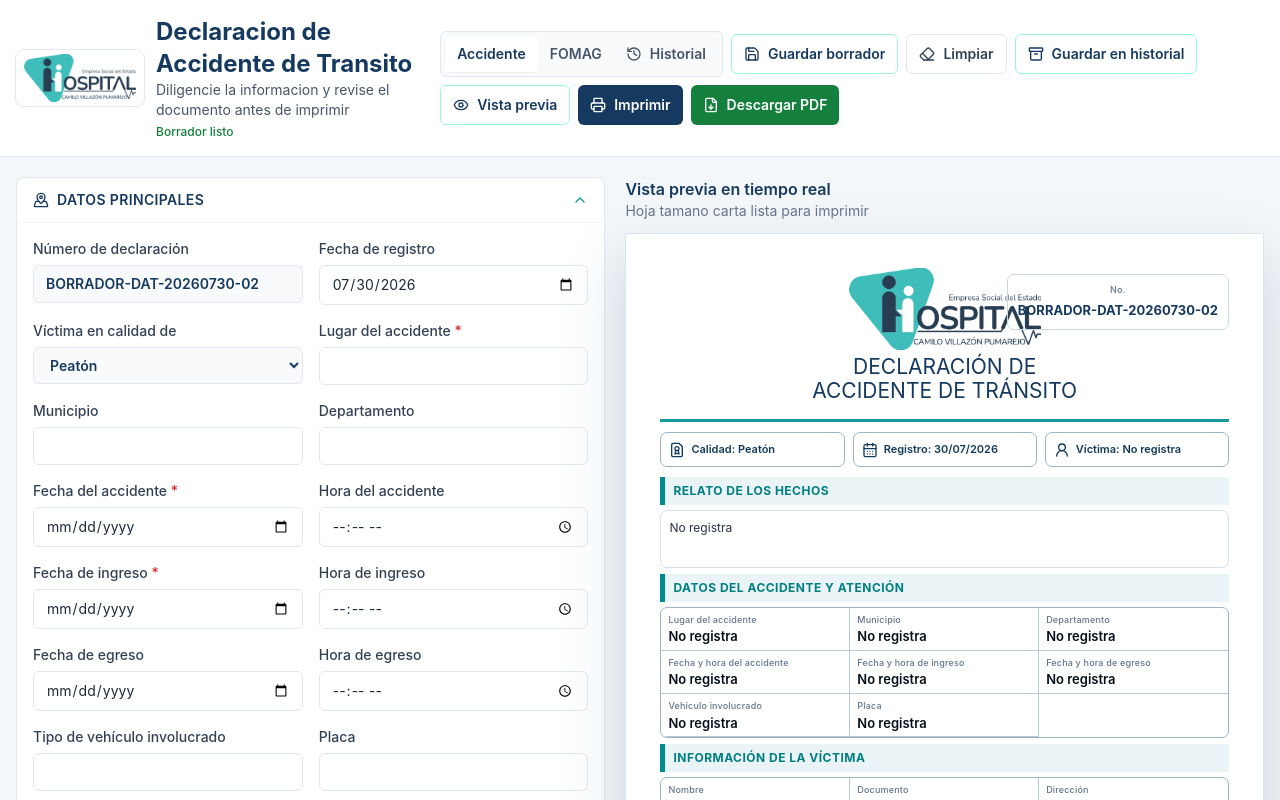
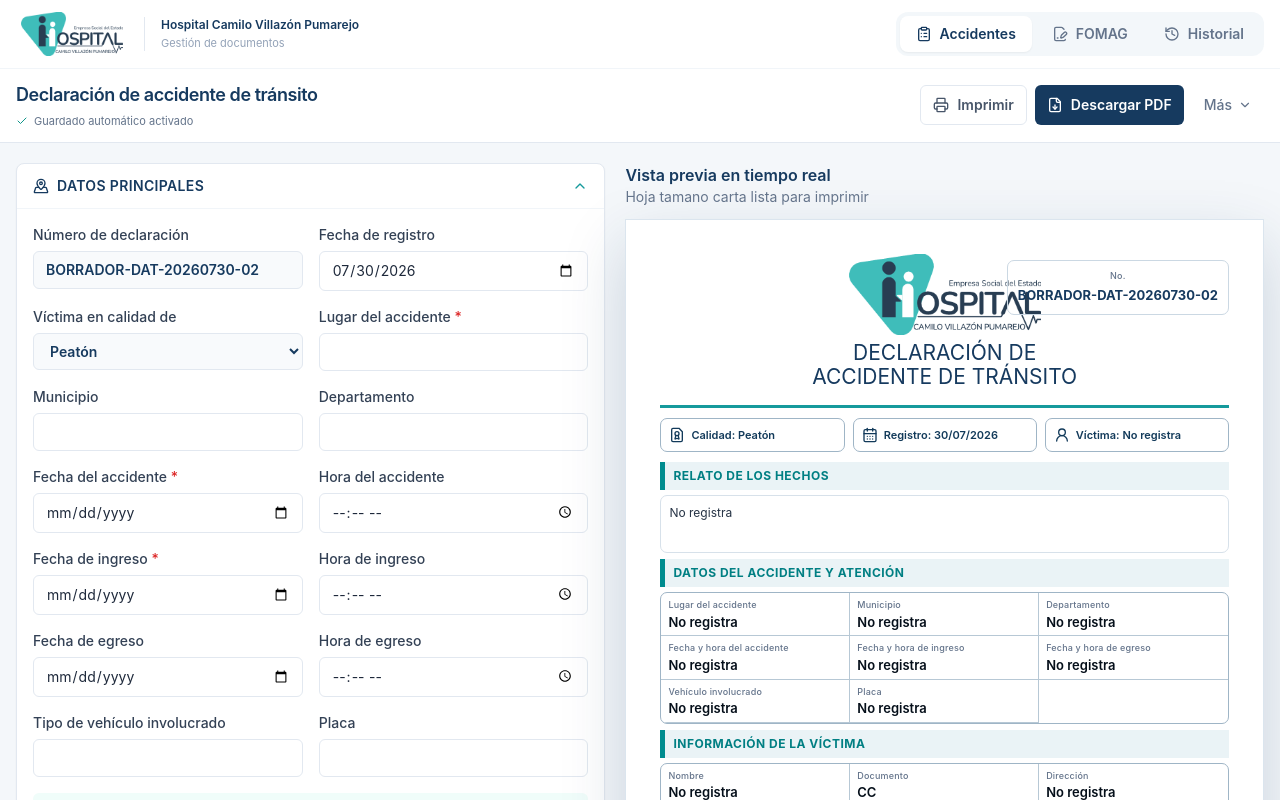
Before and after one commit to romariomartinez/Accidentes, a React (Vite) app: page / in a window 1280 px wide. Shown: the top 800 px of the page. Built offline with nearby package versions, Linux system fonts and the light colour scheme.

Commit message:
Simplifica cabecera y agrupa acciones secundarias

```diff
--- a/public/sw.js
+++ b/public/sw.js
@@ -1,4 +1,4 @@
-const CACHE_NAME = 'accidentes-app-v15';
+const CACHE_NAME = 'accidentes-app-v16';
 const APP_SHELL = ['/', '/manifest.webmanifest', '/hospital-logo.bmp', '/pwa-icon-192.png', '/pwa-icon-512.png'];
 
 self.addEventListener('install', (event) => {
--- a/src/components/AppHeader.tsx
+++ b/src/components/AppHeader.tsx
@@ -1,5 +1,5 @@
-import { Archive, Eraser, History, Save } from 'lucide-react';
-import { PrintActions } from './PrintActions';
+import { useEffect, useRef } from 'react';
+import { Archive, Check, ChevronDown, ClipboardList, Eraser, Eye, FileDown, FileSignature, History, Printer, Save } from 'lucide-react';
 
 export type AppModule = 'accident' | 'fomag' | 'history';
 
@@ -16,81 +16,89 @@ interface AppHeaderProps {
   busy: boolean;
 }
 
-export const AppHeader = ({
-  savedAt,
-  activeModule,
-  onModuleChange,
-  onSave,
-  onClear,
-  onPreview,
-  onPrint,
-  onPdf,
-  onArchive,
-  busy,
-}: AppHeaderProps) => (
-  <header className="app-chrome sticky top-0 z-30 border-b border-slate-200 bg-white/95 backdrop-blur">
-    <div className="mx-auto flex max-w-[1500px] flex-col gap-4 px-4 py-4 lg:flex-row lg:items-center lg:justify-between">
-      <div className="flex items-center gap-3">
-        <div className="flex h-14 w-32 shrink-0 items-center justify-center rounded-lg bg-white p-1 shadow-sm ring-1 ring-slate-200">
-          <img src="/hospital-logo.bmp" alt="Hospital Camilo Villazon Pumarejo" className="max-h-full max-w-full object-contain" />
-        </div>
-        <div>
-          <h1 className="text-xl font-bold text-hospital-navy md:text-2xl">
-            {activeModule === 'history' ? 'Historial de documentos' : activeModule === 'accident' ? 'Declaracion de Accidente de Transito' : 'Firmas Usuarios FOMAG'}
-          </h1>
-          <p className="text-sm text-slate-600">
-            {activeModule === 'history' ? 'Consulte los documentos guardados de Accidentes y FOMAG' : activeModule === 'accident'
-              ? 'Diligencie la informacion y revise el documento antes de imprimir'
-              : 'Genere el consentimiento para imprimir y firmar a mano'}
-          </p>
-          {activeModule !== 'history' ? <p className="mt-1 text-xs font-medium text-hospital-green">
-            {savedAt ? `Cambios guardados ${new Date(savedAt).toLocaleTimeString('es-CO')}` : 'Borrador listo'}
-          </p> : null}
+const modules = [
+  { id: 'accident', label: 'Accidentes', icon: ClipboardList },
+  { id: 'fomag', label: 'FOMAG', icon: FileSignature },
+  { id: 'history', label: 'Historial', icon: History },
+] as const;
+const titles: Record<AppModule, string> = {
+  accident: 'Declaración de accidente de tránsito',
+  fomag: 'Consentimiento FOMAG',
+  history: 'Historial de documentos',
+};
+
+export const AppHeader = ({ savedAt, activeModule, onModuleChange, onSave, onClear, onPreview, onPrint, onPdf, onArchive, busy }: AppHeaderProps) => {
+  const menu = useRef<HTMLDetailsElement>(null);
+  useEffect(() => {
+    const outside = (event: PointerEvent) => {
+      if (event.target instanceof Node && !menu.current?.contains(event.target)) menu.current?.removeAttribute('open');
+    };
+    const escape = (event: KeyboardEvent) => {
+      if (event.key === 'Escape' && menu.current?.open) {
+        menu.current.removeAttribute('open');
+        menu.current.querySelector('summary')?.focus();
+      }
+    };
+    document.addEventListener('pointerdown', outside);
+    document.addEventListener('keydown', escape);
+    return () => {
+      document.removeEventListener('pointerdown', outside);
+      document.removeEventListener('keydown', escape);
+    };
+  }, []);
+  const action = (callback: () => void) => {
+    menu.current?.removeAttribute('open');
+    callback();
+  };
+
+  return (
+    <header className="app-chrome app-header sticky top-0 z-30 border-b border-slate-200 bg-white/95 backdrop-blur">
+      <div className="border-b border-slate-100">
+        <div className="header-brand-row mx-auto flex max-w-[1500px] items-center justify-between gap-4 px-4 py-3">
+          <div className="flex min-w-0 items-center gap-4">
+            <img src="/hospital-logo.bmp" alt="Hospital Camilo Villazón Pumarejo" className="h-11 w-28 shrink-0 object-contain" />
+            <div className="hidden border-l border-slate-200 pl-4 sm:block">
+              <p className="text-xs font-semibold text-hospital-navy">Hospital Camilo Villazón Pumarejo</p>
+              <p className="mt-0.5 text-[11px] text-slate-400">Gestión de documentos</p>
+            </div>
+          </div>
+          <nav aria-label="Módulos" className="header-navigation flex gap-1 rounded-xl bg-slate-100/80 p-1">
+            {modules.map(({ id, label, icon: Icon }) => (
+              <button key={id} type="button" disabled={busy} aria-current={activeModule === id ? 'page' : undefined}
+                onClick={() => action(() => onModuleChange(id))}
+                className={`inline-flex items-center justify-center gap-2 rounded-lg px-3 py-2 text-xs font-semibold transition focus-visible:outline focus-visible:outline-2 focus-visible:outline-offset-2 focus-visible:outline-teal-600 md:px-4 md:text-sm ${activeModule === id ? 'bg-white text-hospital-navy shadow-sm' : 'text-slate-500 hover:bg-white/60 hover:text-hospital-navy'}`}>
+                <Icon className="h-4 w-4" /><span>{label}</span>
+              </button>
+            ))}
+          </nav>
         </div>
       </div>
-
-      <div className="flex flex-wrap items-center gap-2">
-        <div className="flex rounded-md border border-slate-200 bg-slate-50 p-1">
-          <button
-            type="button"
-            disabled={busy}
-            onClick={() => onModuleChange('accident')}
-            className={`rounded px-3 py-2 text-sm font-semibold ${activeModule === 'accident' ? 'bg-white text-hospital-navy shadow-sm' : 'text-slate-600'}`}
-          >
-            Accidente
-          </button>
-          <button
-            type="button"
-            disabled={busy}
-            onClick={() => onModuleChange('fomag')}
-            className={`rounded px-3 py-2 text-sm font-semibold ${activeModule === 'fomag' ? 'bg-white text-hospital-navy shadow-sm' : 'text-slate-600'}`}
-          >
-            FOMAG
-          </button>
-          <button
-            type="button"
-            disabled={busy}
-            aria-pressed={activeModule === 'history'}
-            onClick={() => onModuleChange('history')}
-            className={`inline-flex items-center gap-2 rounded px-3 py-2 text-sm font-semibold ${activeModule === 'history' ? 'bg-white text-hospital-navy shadow-sm' : 'text-slate-600'}`}
-          >
-            <History className="h-4 w-4" />Historial
-          </button>
+      <div className="header-toolbar mx-auto flex max-w-[1500px] flex-wrap items-center justify-between gap-3 px-4 py-3">
+        <div className="min-w-0">
+          <h1 className="text-base font-semibold tracking-tight text-hospital-navy md:text-lg">{titles[activeModule]}</h1>
+          {activeModule !== 'history' ? (
+            <p className="mt-1 flex items-center gap-1.5 text-[11px] text-slate-500" title={savedAt ? `Último guardado local: ${new Date(savedAt).toLocaleTimeString('es-CO')}` : undefined}>
+              <Check className="h-3 w-3 text-teal-600" />{busy ? 'Preparando documento…' : savedAt ? 'Borrador guardado automáticamente' : 'Guardado automático activado'}
+            </p>
+          ) : <p className="mt-1 text-xs text-slate-500">Consulte y recupere sus documentos guardados</p>}
         </div>
-
-        {activeModule !== 'history' ? <>
-        <button type="button" onClick={onSave} disabled={busy} className="btn-secondary">
-          <Save className="h-4 w-4" />
-          Guardar borrador
-        </button>
-        <button type="button" onClick={onClear} disabled={busy} className="btn-ghost">
-          <Eraser className="h-4 w-4" />
-          Limpiar
-        </button>
-        <button type="button" onClick={onArchive} disabled={busy} className="btn-secondary"><Archive className="h-4 w-4" />Guardar en historial</button>
-        <PrintActions onPreview={onPreview} onPrint={onPrint} onPdf={onPdf} busy={busy} />
-        </> : null}
+        {activeModule !== 'history' ? (
+          <div className="header-document-actions flex items-center gap-2">
+            <button type="button" onClick={onPrint} disabled={busy} className="btn-ghost border-slate-200 text-slate-600"><Printer className="h-4 w-4" />Imprimir</button>
+            <button type="button" onClick={onPdf} disabled={busy} className="btn-primary"><FileDown className="h-4 w-4" /><span>Descargar PDF</span></button>
+            <details ref={menu} className="header-more relative">
+              <summary aria-disabled={busy} onClick={(event) => { if (busy) event.preventDefault(); }} className="inline-flex min-h-10 cursor-pointer list-none items-center gap-1.5 rounded-md px-3 py-2 text-sm font-medium text-slate-500 transition hover:bg-slate-100 focus-visible:outline focus-visible:outline-2 focus-visible:outline-teal-600">Más<ChevronDown className="h-3.5 w-3.5" /></summary>
+              <div className="header-action-menu absolute right-0 top-full mt-2 w-64 rounded-xl border border-slate-200 bg-white p-1.5 shadow-xl shadow-slate-900/10">
+                <button type="button" disabled={busy} onClick={() => action(onPreview)}><Eye />Vista previa ampliada</button>
+                <button type="button" disabled={busy} onClick={() => action(onArchive)}><Archive />Guardar en historial</button>
+                <button type="button" disabled={busy} onClick={() => action(onSave)}><Save />Guardar borrador ahora</button>
+                <div className="my-1 border-t border-slate-100" />
+                <button type="button" disabled={busy} onClick={() => action(onClear)} className="header-new-document"><Eraser />Iniciar documento nuevo</button>
+              </div>
+            </details>
+          </div>
+        ) : null}
       </div>
-    </div>
-  </header>
-);
+    </header>
+  );
+};
--- a/src/styles.css
+++ b/src/styles.css
@@ -52,7 +52,7 @@ body {
 
 .preview-pane {
   position: sticky;
-  top: 104px;
+  top: 152px;
   align-self: start;
 }
 
@@ -636,3 +636,35 @@ body {
 @media print { .hospital-welcome { display: none !important; } }
 
 button:disabled { cursor: wait; opacity: .55; }
+
+/* Navegacion y acciones del documento */
+.header-more summary::-webkit-details-marker { display: none; }
+.header-more[open] summary { background: #f1f5f9; color: #163a5f; }
+.header-action-menu button {
+  display: flex;
+  width: 100%;
+  align-items: center;
+  gap: 10px;
+  border: 0;
+  border-radius: 7px;
+  padding: 11px 10px;
+  background: transparent;
+  color: #475569;
+  text-align: left;
+  font-size: 13px;
+  cursor: pointer;
+}
+.header-action-menu button:hover, .header-action-menu button:focus-visible { background: #f0f7f8; color: #163a5f; }
+.header-action-menu button:focus-visible { outline: 2px solid #159a9c; outline-offset: -2px; }
+.header-action-menu svg { width: 16px; height: 16px; flex-shrink: 0; }
+.header-action-menu .header-new-document { color: #b45309; }
+@media (max-width: 640px) {
+  .header-brand-row { gap: 8px; }
+  .header-brand-row > div > img { height: 34px; width: 80px; }
+  .header-navigation { flex: 1; }
+  .header-navigation button { flex: 1; padding: 8px 6px; }
+  .header-navigation button svg { display: none; }
+  .header-toolbar { gap: 12px; }
+  .header-document-actions { width: 100%; }
+  .header-document-actions > button:nth-child(2) { flex: 1; }
+}
```
